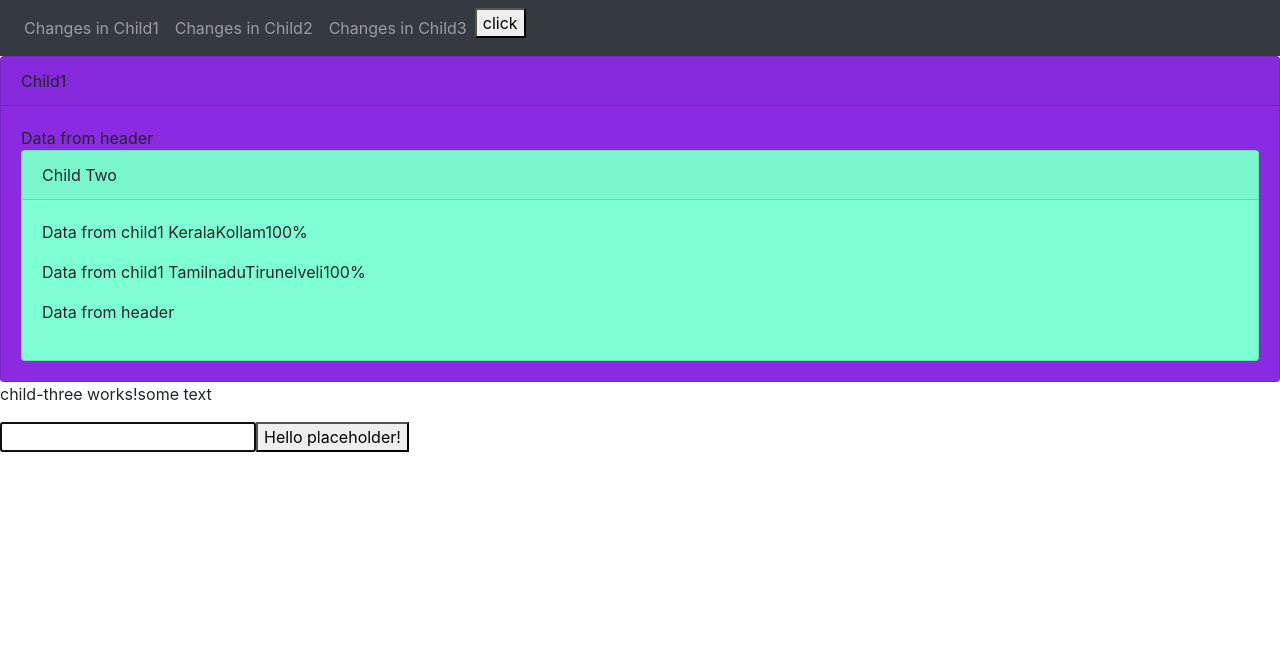
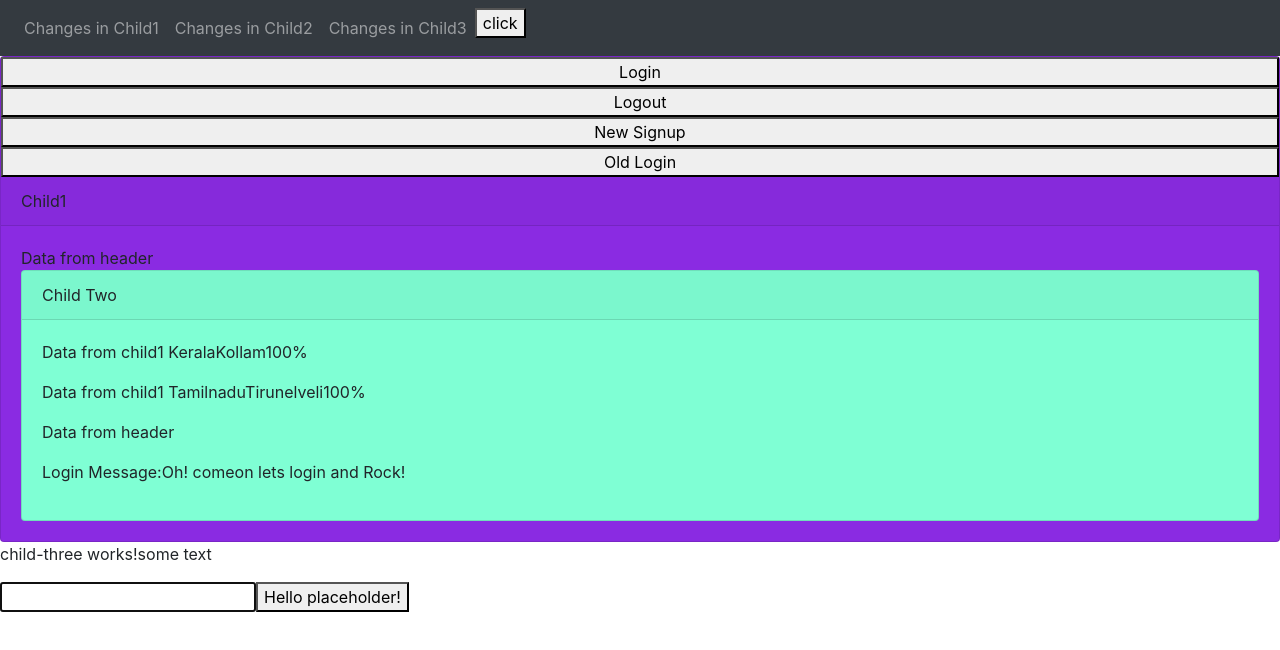
Before and after one commit to srinivasakalyan97/AngularServices, an Angular app: page / in a window 1280 px wide. Shown: the top 650 px of the page. Built offline with nearby package versions, Linux system fonts and the light colour scheme.

Commit message:
added parent child ngOnchanges

```diff
--- a/src/app/childOne/child-one/child-one.component.html
+++ b/src/app/childOne/child-one/child-one.component.html
@@ -1,7 +1,11 @@
 <div class="card" style="background-color: blueviolet;">
+    <button (click)="BtnLogin=true">Login</button>
+    <button (click)="BtnLogin=false">Logout</button>
+    <button (click)="Signup=true">New Signup</button>
+    <button (click)="Signup=false">Old Login</button>
     <div class="card-header">Child1</div>
     <div class="card-body">
         <a>Data from header {{headerOrg}}</a>
-        <app-child-two [helloproperty2]="headertext2" [helloproperty]="headertext"></app-child-two>
+        <app-child-two [signup]="Signup" [loginout]="BtnLogin" [helloproperty2]="headertext2" [helloproperty]="headertext"></app-child-two>
     </div>
 </div>
--- a/src/app/childOne/child-one/child-one.component.ts
+++ b/src/app/childOne/child-one/child-one.component.ts
@@ -7,6 +7,8 @@ import { CommunicationService } from './../../communication.service'
 })
 export class ChildOneComponent implements OnInit {
   headerOrg:any;
+  Signup:boolean;
+  BtnLogin:boolean;
   headertext=[{"State":"Kerala","Town":"Kollam","literacy":"100%"}]
   headertext2=[{"State":"Tamilnadu","Town":"Tirunelveli","literacy":"100%"}]
 
--- a/src/app/childTwo/child-two/child-two.component.html
+++ b/src/app/childTwo/child-two/child-two.component.html
@@ -9,6 +9,7 @@
 </div>
 <div>
     <p>Data from header {{headerOrg}}</p>
+    <p>Login Message:{{loginmsg}}</p>
 </div>
 </div>
 </div>
--- a/src/app/childTwo/child-two/child-two.component.ts
+++ b/src/app/childTwo/child-two/child-two.component.ts
@@ -1,17 +1,20 @@
-import { Component, OnInit, Input } from '@angular/core';
+import { Component, OnInit, Input, OnChanges, SimpleChanges } from '@angular/core';
 import { CommunicationService } from './../../communication.service'
 @Component({
   selector: 'app-child-two',
   templateUrl: './child-two.component.html',
   styleUrls: ['./child-two.component.css']
 })
-export class ChildTwoComponent implements OnInit {
+export class ChildTwoComponent implements OnInit,OnChanges {
   headerOrg: any;
+  loginmsg: any;
 
   constructor(private CommunicationService:CommunicationService) { }
 
   @Input() helloproperty:Array<string>
   @Input() helloproperty2:Array<string>
+  @Input() loginout:boolean;
+  @Input() signup:boolean;
 
   ngOnInit(): void {
     this.CommunicationService.cast
@@ -23,4 +26,25 @@ export class ChildTwoComponent implements OnInit {
       )
   }
 
+  ngOnChanges(changes:SimpleChanges){
+    console.log(changes)
+    const loginout=changes['loginout']
+    const signup=changes['signup']
+    if(changes['loginout']){
+    if(loginout.currentValue==true){
+      this.loginmsg="LoggedIn Buddy Enjoy your time!!!"
+    }
+    else{
+      this.loginmsg="Woho! It takes a min to signup! Please signup!"
+    }
+  }
+    if(changes['signup']){
+    if(signup.currentValue==true){
+      this.loginmsg="Oh New User? Signup for free Buddy"
+    }
+    else{
+      this.loginmsg="Oh! comeon lets login and Rock!"
+    }
+  }
+  }
 }
```
